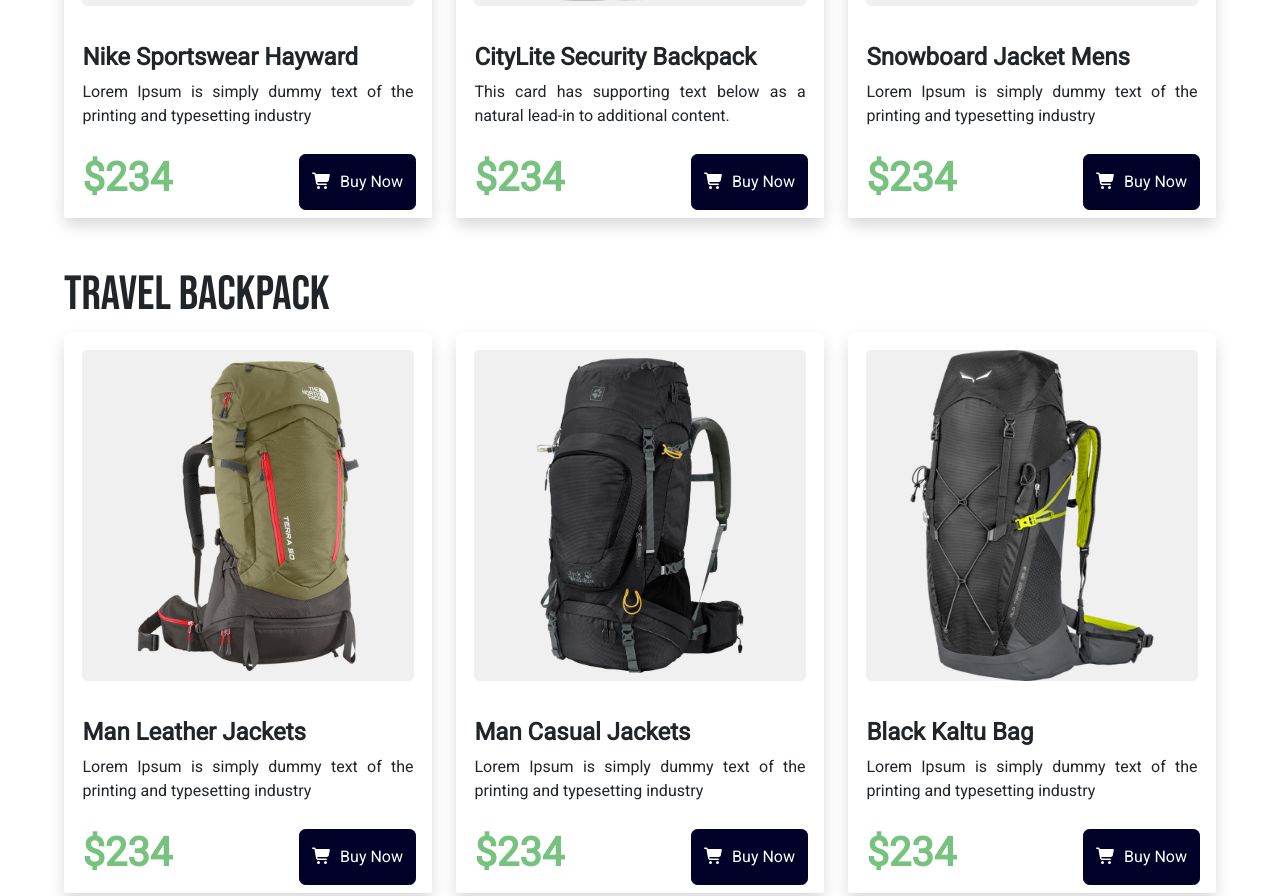
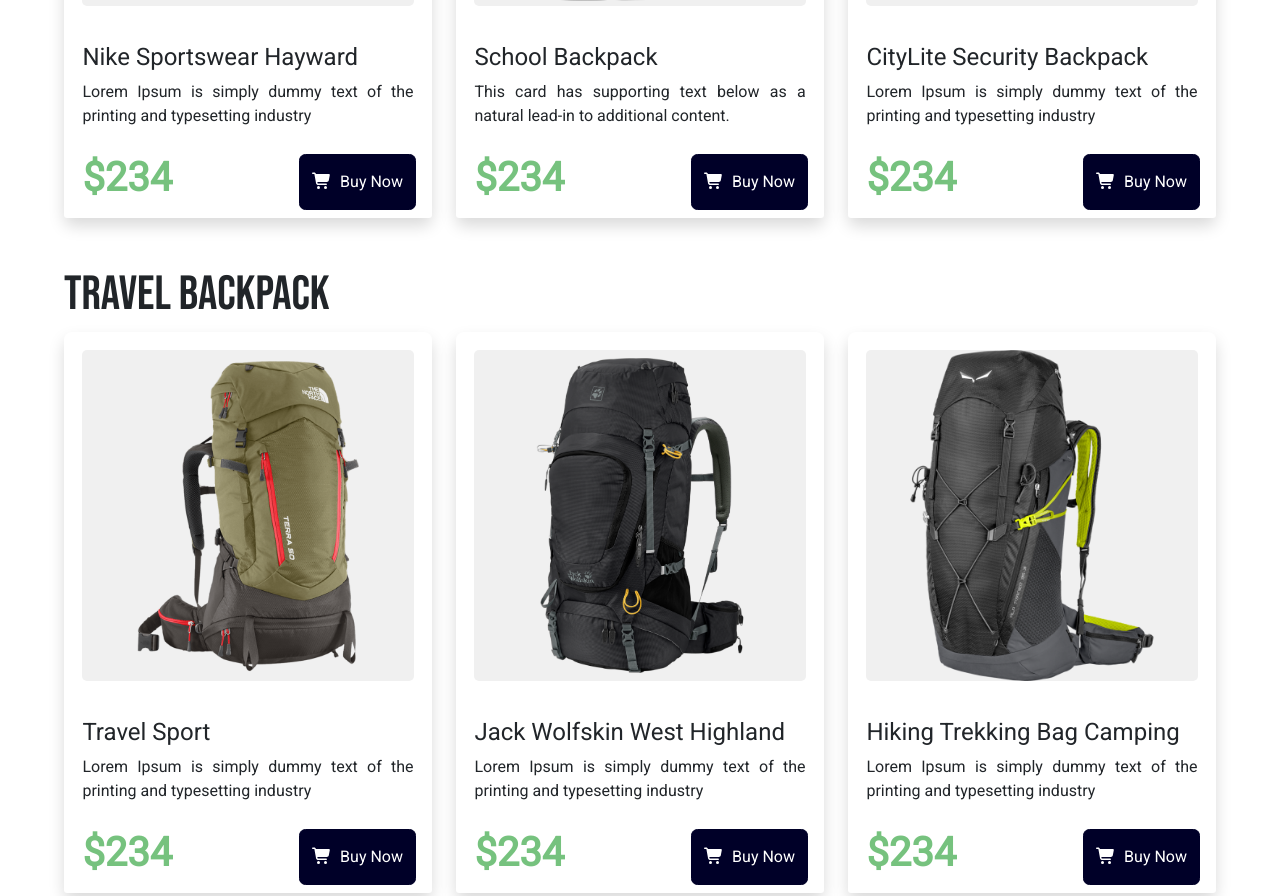
Before and after one commit to nss-sakib/ph-mod11-assign2-responsive-assignment, a plain HTML site: page index.html in a window 1280 px wide. Shown: the part 1098-1994 px from the top of the page. Drawn offline with Linux system fonts and the light colour scheme.

Commit message:
Bag name corrected

```diff
--- a/css/style.css
+++ b/css/style.css
@@ -11,7 +11,7 @@ header, footer, section {
 }
 
 h4 {
-    font-weight: 800;
+    font-weight: 500;
 }
 
 div img {
--- a/index.html
+++ b/index.html
@@ -78,7 +78,7 @@
                     <div class="card h-100 shadow">
                         <div class="bag-image"><img src="images/image (1).png" class="card-img-top" alt="..."></div>
                         <div class="card-body">
-                            <h4 class="card-title">CityLite Security Backpack</h4>
+                            <h4 class="card-title">School Backpack</h4>
                             <p class="card-text">This card has supporting text below as a natural lead-in to additional
                                 content.</p>
                         </div>
@@ -93,7 +93,7 @@
                     <div class="card h-100 shadow">
                         <div class="bag-image"><img src="images/image (3).png" class="card-img-top" alt="..."></div>
                         <div class="card-body">
-                            <h4 class="card-title">Snowboard Jacket Mens</h4>
+                            <h4 class="card-title">CityLite Security Backpack</h4>
                             <p class="card-text">Lorem Ipsum is simply dummy text of the printing and typesetting
                                 industry</p>
                         </div>
@@ -114,7 +114,7 @@
                     <div class="card h-100 shadow">
                         <div class="bag-image"><img src="images/image (4).png" class="card-img-top" alt="..."></div>
                         <div class="card-body">
-                            <h4 class="card-title">Man Leather Jackets</h4>
+                            <h4 class="card-title">Travel Sport</h4>
                             <p class="card-text">Lorem Ipsum is simply dummy text of the printing and typesetting
                                 industry</p>
                         </div>
@@ -129,7 +129,7 @@
                     <div class="card h-100 shadow">
                         <div class="bag-image"><img src="images/image (6).png" class="card-img-top" alt="..."></div>
                         <div class="card-body">
-                            <h4 class="card-title">Man Casual Jackets</h4>
+                            <h4 class="card-title">Jack Wolfskin West Highland</h4>
                             <p class="card-text">Lorem Ipsum is simply dummy text of the printing and typesetting
                                 industry</p>
                         </div>
@@ -144,7 +144,7 @@
                     <div class="card h-100 shadow">
                         <div class="bag-image"><img src="images/image (7).png" class="card-img-top" alt="..."></div>
                         <div class="card-body">
-                            <h4 class="card-title">Black Kaltu Bag</h4>
+                            <h4 class="card-title">Hiking Trekking Bag Camping</h4>
                             <p class="card-text">Lorem Ipsum is simply dummy text of the printing and typesetting
                                 industry</p>
                         </div>
```
